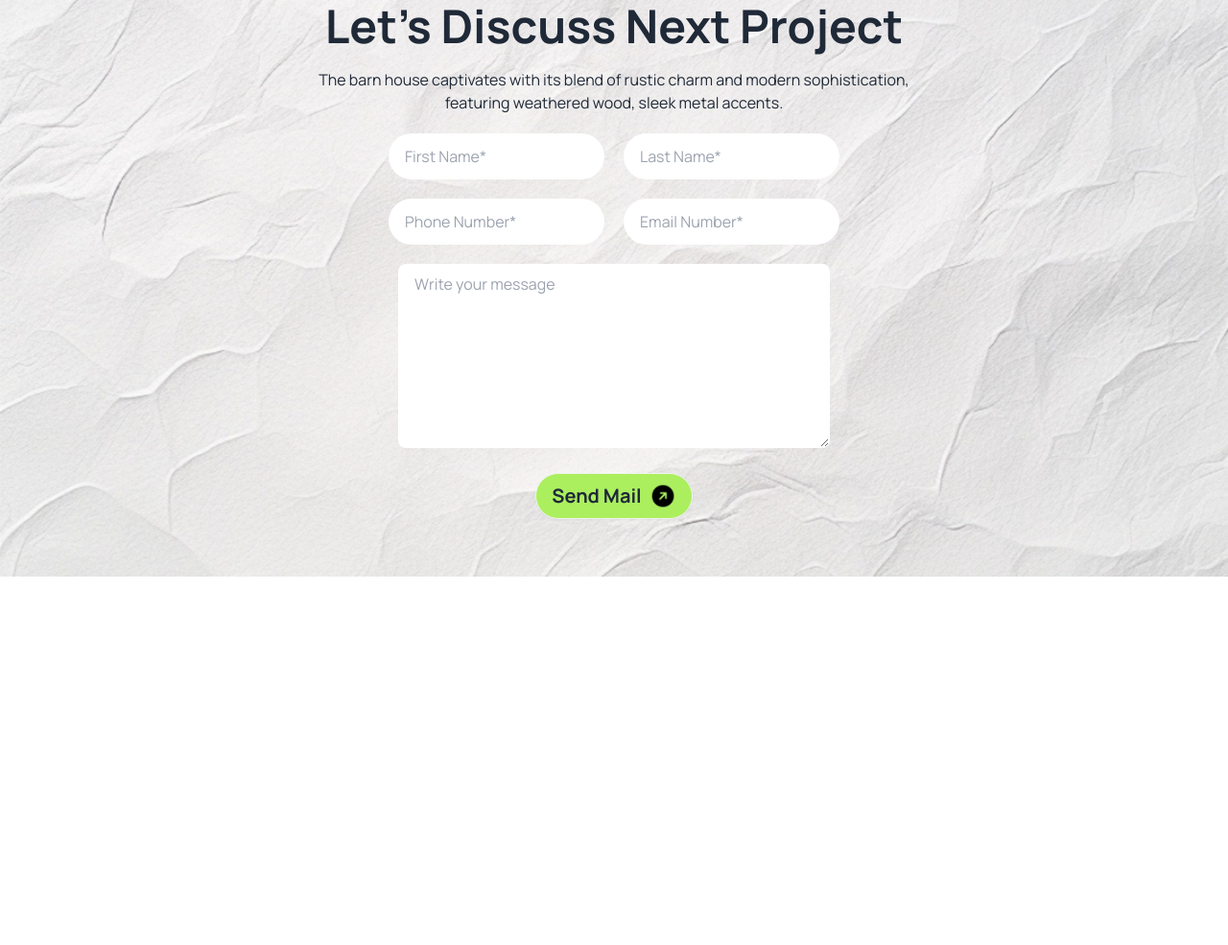
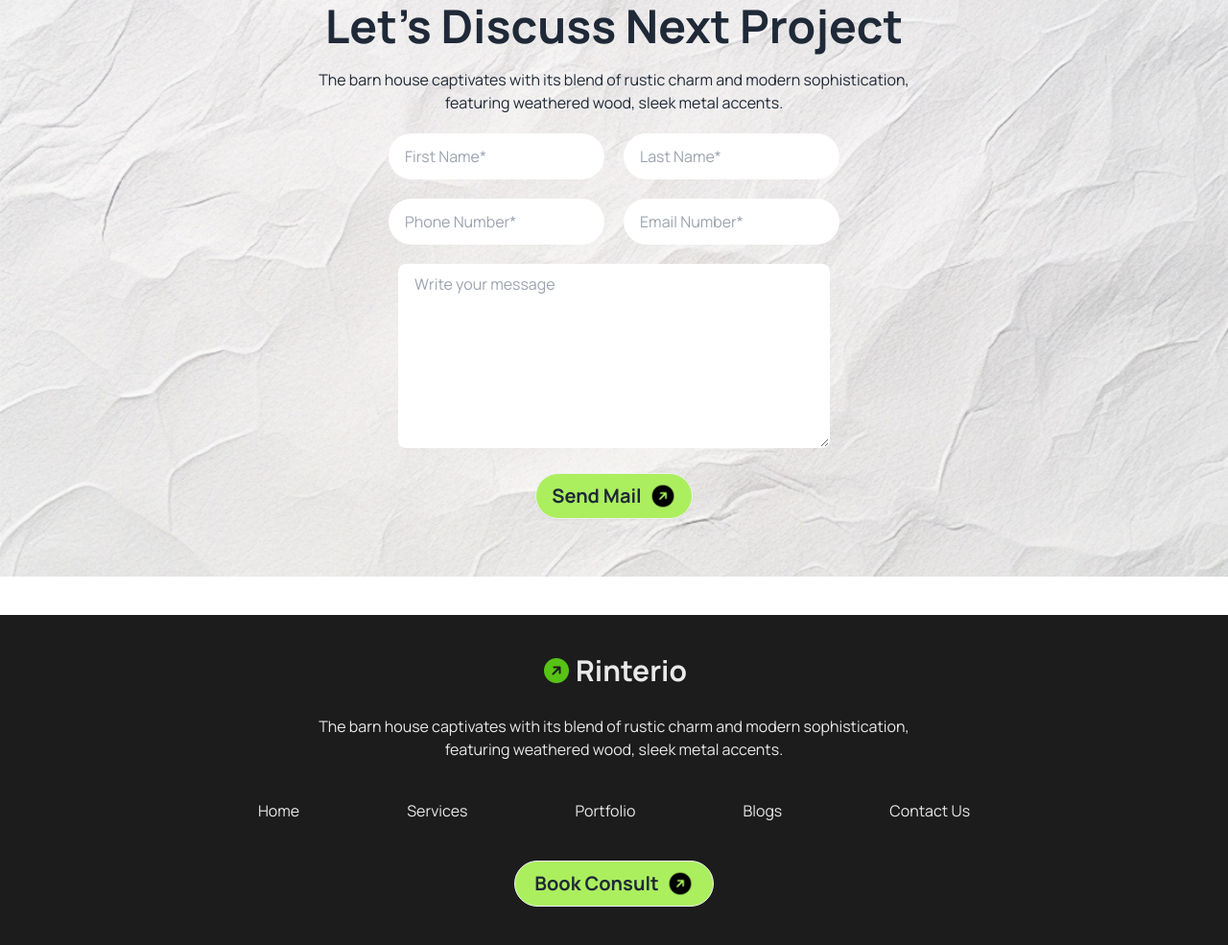
Before and after one commit to md-abu-hanif/project-3, a plain HTML site: page index.html in a window 1280 px wide. Shown: the part 5224-6209 px from the top of the page at 96% size. Before the commit the page ends 5825 px from the top, so only its background shows below. Drawn offline with nearby package versions, Linux system fonts and the light colour scheme.

Commit message:
added footer part and final commit

```diff
--- a/index.html
+++ b/index.html
@@ -572,6 +572,30 @@
             </div>
           </section>
     </main>
+
+    <!-- footer part added -->
+    <footer class="footer footer-center bg-[#1C1C1C] mt-10 text-base-content p-10 text-[#E9E9E9]">
+        <div>
+          <div class="navbar-center flex items-center">
+            <img class="size-8 mr-1" src="assets/right-up (1).png" alt="">
+            <a href="index.html" class="font-bold text-3xl">Rinterio</a>
+          </div>
+          <p class="mt-5 text-base">The barn house captivates with its blend of rustic charm and modern sophistication, <br> featuring weathered wood, sleek metal accents.</p>
+        </div>
+        <nav class="grid grid-cols-1 lg:flex gap-4 lg:gap-28 text-[#E9E9E9] text-base">
+          <a class="link link-hover">Home</a>
+          <a class="link link-hover">Services</a>
+          <a class="link link-hover">Portfolio</a>
+          <a class="link link-hover">Blogs</a>
+          <a class="link link-hover">Contact Us</a>
+        </nav>
+        <div class="navbar-center ">
+          <button class="btn rounded-full bg-book-primary w-64 lg:w-52 text-xl font-bold">
+            Book Consult
+            <img class="size-7 " src="assets/right-up.png" alt="">
+          </button>
+        </div>
+      </footer>
 </body>
 
 </html>
```
